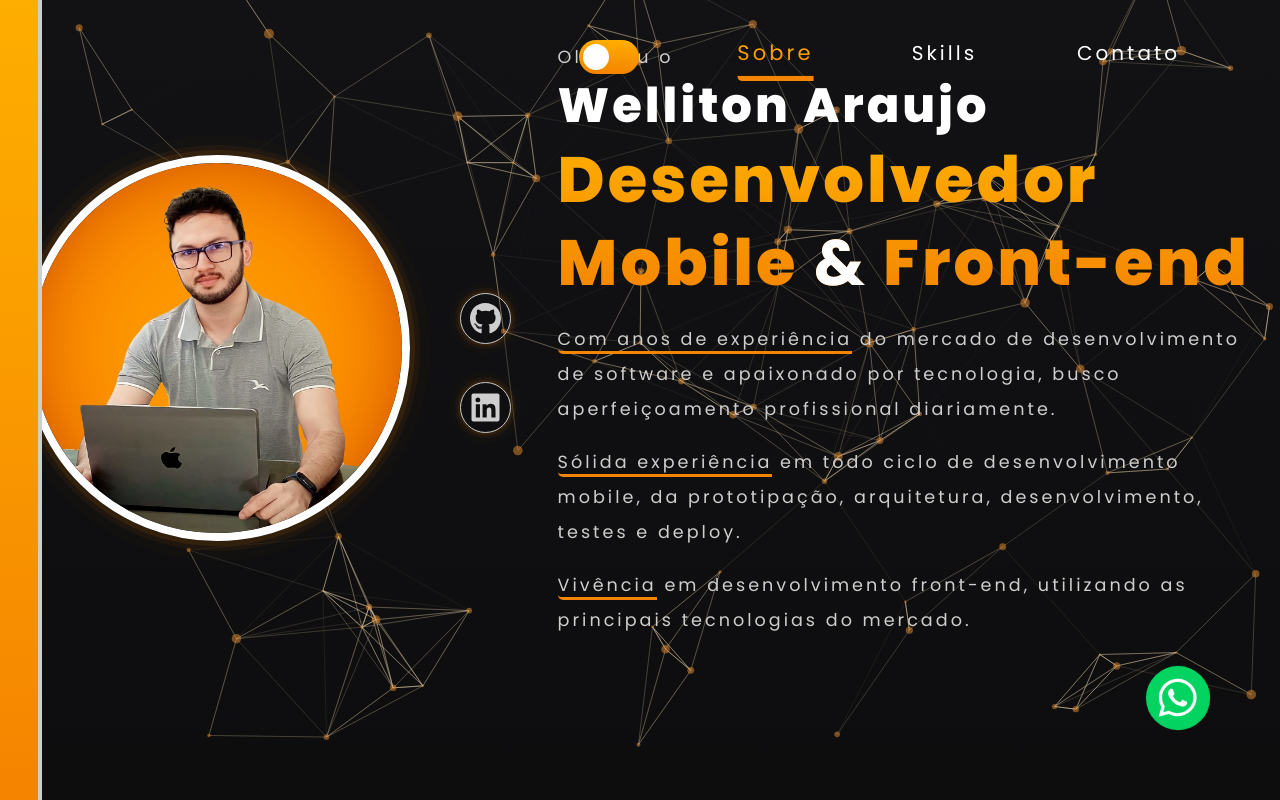
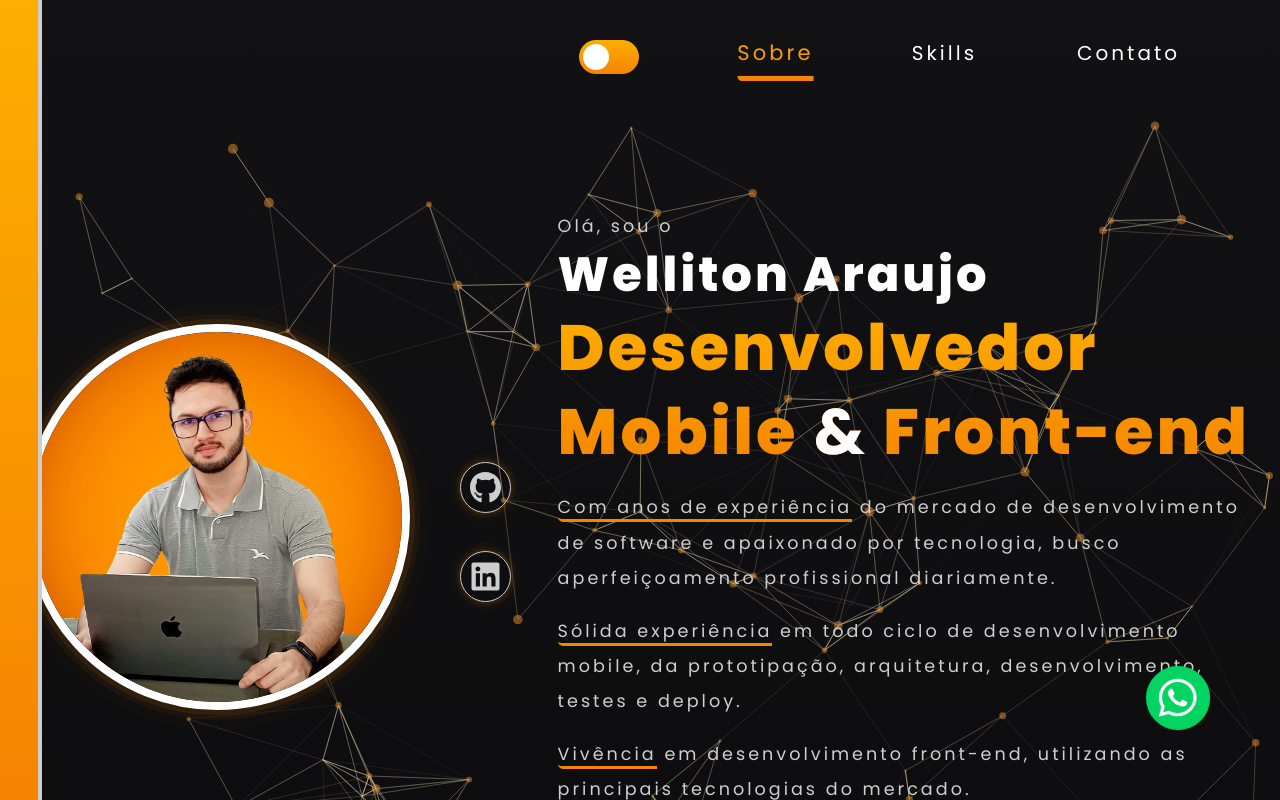
Before and after one commit to wellitonaraujo/Portfolio-React, a React (Vite) app: page / in a window 1280 px wide. Shown: the top 800 px of the page. Built offline with nearby package versions, Linux system fonts and the light colour scheme.

Commit message:
fix layout

```diff
--- a/src/pages/Home/styles.ts
+++ b/src/pages/Home/styles.ts
@@ -9,7 +9,7 @@ export const ContainerDescription = styled.div`
   margin-top: 1rem;
   align-items: center;
   flex-direction: row;
-
+  margin-top: 15%;
   ${mobileMediaQuery} {
     flex-direction: column; /* Altera a direção para empilhamento */
     text-align: center; /* Centraliza o texto */
@@ -44,7 +44,7 @@ export const TextDescription = styled.p<{ darkMode: boolean }>`
 
   ${mobileMediaQuery} {
     font-size: 0.8rem; /* Reduz o tamanho da fonte */
-    padding-top: 1rem;
+    padding-top: ;
   }
 `;
 
```
